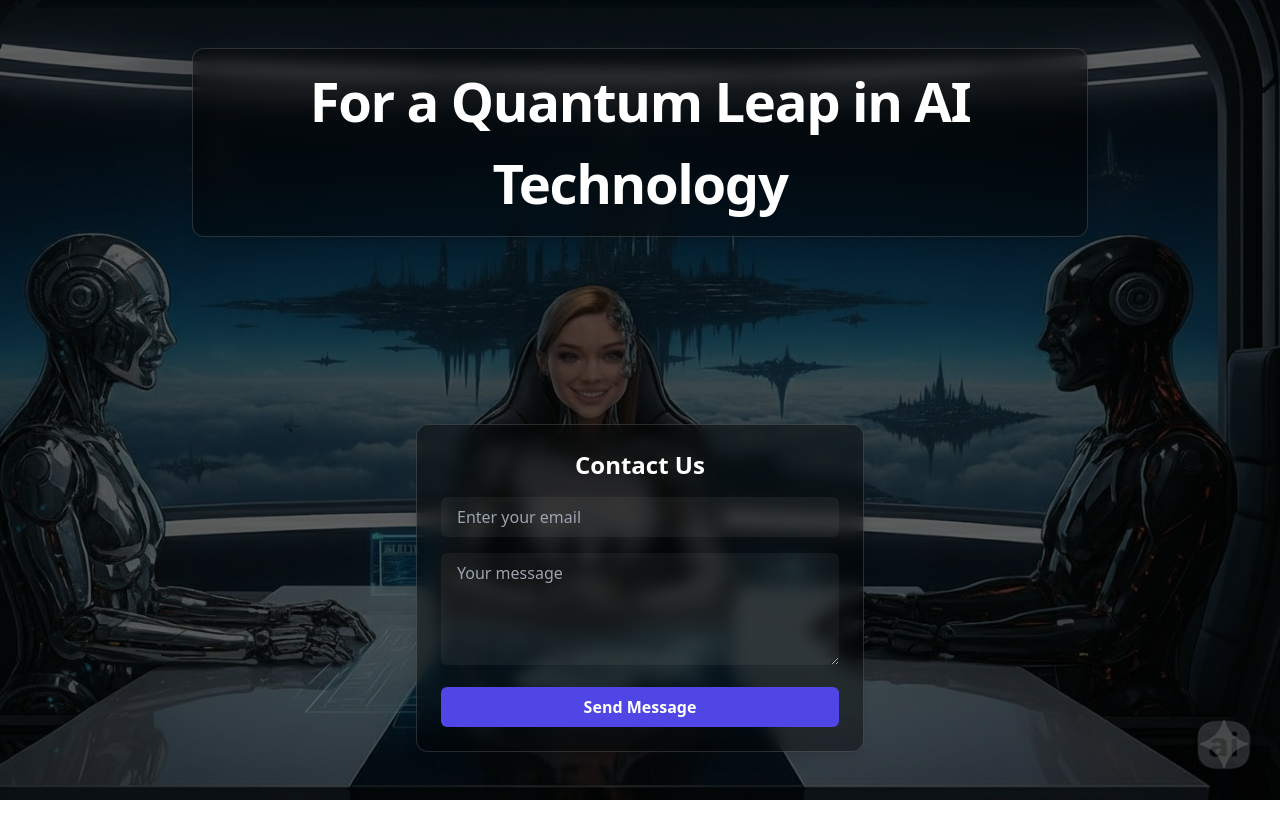
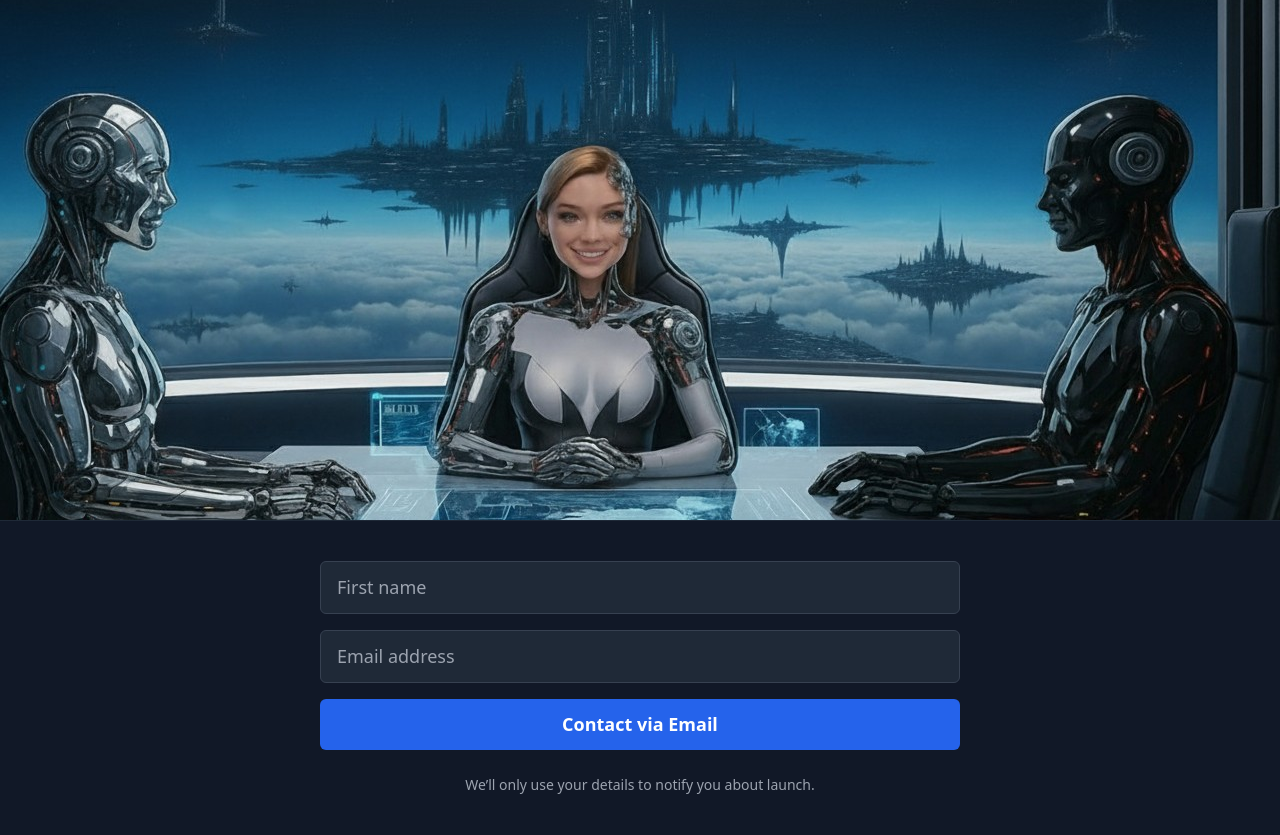
Before and after one commit to MJohnstonAI/syncteamai-landing, a Next.js app: page / in a window 1280 px wide. Before the commit the page ends 800 px from the top, so only its background shows below. Built offline with nearby package versions, Linux system fonts and the light colour scheme.

Commit message:
Update page.js

```diff
--- a/app/page.js
+++ b/app/page.js
@@ -1,80 +1,186 @@
+"use client";
+
+import { useState } from "react";
+
 export default function Home() {
+  const [firstName, setFirstName] = useState("");
+  const [email, setEmail] = useState("");
+  const [message, setMessage] = useState("");
+  const [mailtoHref, setMailtoHref] = useState("");
+
+  const handleContact = (e) => {
+    e.preventDefault();
+
+    if (!firstName.trim()) {
+      setMessage("Please enter your first name.");
+      setMailtoHref("");
+      return;
+    }
+    const emailOk = /^[^\s@]+@[^\s@]+\.[^\s@]+$/.test(email);
+    if (!emailOk) {
+      setMessage("Please enter a valid email address.");
+      setMailtoHref("");
+      return;
+    }
+
+    const to = "syncteamai@gmail.com";
+    const subject = "Please contact me when the system is ready";
+    const bodyLines = [
+      "Hi SyncTeamAI team,",
+      "",
+      "Please add me to the waitlist and let me know when the system is ready.",
+      "",
+      `Name: ${firstName}`,
+      `Email: ${email}`,
+      "",
+      "Thanks!",
+    ];
+    const mailto = `mailto:${to}?subject=${encodeURIComponent(subject)}&body=${encodeURIComponent(
+      bodyLines.join("\n")
+    )}`;
+
+    // Open the user’s email app
+    window.location.href = mailto;
+
+    // Clickable fallback + status
+    setMailtoHref(mailto);
+    setMessage("Opening your email app… If it didn't open, tap the link below.");
+  };
+
   return (
-    // This `main` element will now correctly fill the screen's height
-    // because the `globals.css` file has set `<html>` and `<body>` to be 100% height.
-    <main className="min-h-screen bg-black text-white">
-      {/* HERO SECTION
-        This section acts as the main container for your page content.
-        - `h-screen`: Makes the section take up the full height of the viewport.
-        - `w-full`: Makes the section take up the full width.
-        - `bg-cover bg-center`: Ensures your background image covers the entire area
-          without distortion, centered nicely.
-        - `style`: Sets the background image. Make sure `RobotTeam.jpg` is in your `/public` folder.
-      */}
+    <main
+      // Force a reliable two-panel layout without relying on Tailwind utilities.
+      style={{
+        minHeight: "100vh",
+        display: "flex",
+        flexDirection: "column",
+        backgroundColor: "#000",
+        color: "#fff",
+      }}
+    >
+      {/* TOP PANEL — image-only hero */}
       <section
-        className="relative h-screen w-full bg-cover bg-center"
-        style={{ backgroundImage: "url('/RobotTeam.jpg')" }}
-        aria-label="A team of robots working on advanced technology"
+        aria-label="Hero image"
+        style={{
+          // ~65% viewport height hero
+          height: "65vh",
+          width: "100%",
+          backgroundImage: "url('/RobotTeam.jpg')", // capital R must match your file name
+          backgroundSize: "cover",
+          backgroundPosition: "center",
+          backgroundRepeat: "no-repeat",
+          // keep it visually clean: no overlay, no text
+        }}
+      />
+
+      {/* BOTTOM PANEL — dedicated footer container for the form */}
+      <footer
+        style={{
+          width: "100%",
+          backgroundColor: "#111827", // tailwind's gray-900
+          borderTop: "1px solid #1f2937", // tailwind's gray-800
+          position: "relative",
+          zIndex: 1, // explicitly above anything behind it
+        }}
       >
-        {/* Semi-transparent overlay to make the text more readable against the background */}
-        <div className="absolute inset-0 bg-black/60" />
+        <div
+          style={{
+            margin: "0 auto",
+            width: "100%",
+            maxWidth: "42rem", // ~max-w-2xl
+            padding: "2.5rem 1rem", // py-10 px-4
+            textAlign: "center",
+          }}
+        >
+          <form
+            onSubmit={handleContact}
+            aria-describedby="form-status"
+            style={{
+              display: "flex",
+              flexDirection: "column",
+              gap: "1rem",
+            }}
+          >
+            <label htmlFor="first-name" className="sr-only">
+              First name
+            </label>
+            <input
+              id="first-name"
+              type="text"
+              placeholder="First name"
+              autoComplete="given-name"
+              required
+              style={{
+                backgroundColor: "#1f2937", // gray-800
+                border: "1px solid #374151", // gray-700
+                borderRadius: "0.375rem",
+                padding: "0.75rem 1rem",
+                fontSize: "1.125rem",
+                color: "#fff",
+              }}
+              value={firstName}
+              onChange={(e) => setFirstName(e.target.value)}
+            />
 
-        {/* CONTENT CONTAINER
-          This is the key to the corrected layout.
-          - `relative z-10`: Puts this container on top of the overlay.
-          - `flex flex-col h-full w-full`: Makes it a full-height and full-width flex container with a vertical layout.
-          - `items-center`: Centers the header and form horizontally.
-          - `justify-between`: Pushes the header to the top and the form to the bottom.
-        */}
-        <div className="relative z-10 flex h-full w-full flex-col items-center justify-between p-8 md:p-12">
-          {/* TOP-CENTERED HEADING */}
-          <h1
-            className="
-              max-w-4xl text-center font-extrabold tracking-tight
-              rounded-xl border border-white/15 bg-black/40 backdrop-blur
-              px-6 py-3 shadow-lg text-[clamp(1.8rem,3vw+1rem,3.5rem)]
-            "
-          >
-            For a Quantum Leap in AI Technology
-          </h1>
+            <label htmlFor="email" className="sr-only">
+              Email address
+            </label>
+            <input
+              id="email"
+              type="email"
+              placeholder="Email address"
+              autoComplete="email"
+              inputMode="email"
+              required
+              style={{
+                backgroundColor: "#1f2937",
+                border: "1px solid #374151",
+                borderRadius: "0.375rem",
+                padding: "0.75rem 1rem",
+                fontSize: "1.125rem",
+                color: "#fff",
+              }}
+              value={email}
+              onChange={(e) => setEmail(e.target.value)}
+            />
 
-          {/* CENTERED FOOTER CONTACT FORM */}
-          <div className="w-full max-w-md">
-            <form className="flex flex-col gap-4 rounded-xl border border-white/15 bg-black/40 p-6 backdrop-blur shadow-lg">
-              <h2 className="text-center text-2xl font-bold text-white">Contact Us</h2>
-              <div>
-                <label htmlFor="email" className="sr-only">Email address</label>
-                <input
-                  type="email"
-                  name="email"
-                  id="email"
-                  autoComplete="email"
-                  required
-                  className="w-full rounded-md border-white/20 bg-white/5 px-4 py-2 text-white placeholder-gray-400 focus:border-indigo-500 focus:ring-indigo-500"
-                  placeholder="Enter your email"
-                />
-              </div>
-              <div>
-                <label htmlFor="message" className="sr-only">Message</label>
-                <textarea
-                  name="message"
-                  id="message"
-                  rows={4}
-                  required
-                  className="w-full rounded-md border-white/20 bg-white/5 px-4 py-2 text-white placeholder-gray-400 focus:border-indigo-500 focus:ring-indigo-500"
-                  placeholder="Your message"
-                />
-              </div>
             <button
               type="submit"
-                className="rounded-md bg-indigo-600 px-4 py-2 font-semibold text-white shadow-sm hover:bg-indigo-500 focus-visible:outline focus-visible:outline-2 focus-visible:outline-offset-2 focus-visible:outline-indigo-600 transition-colors"
+              style={{
+                backgroundColor: "#2563eb", // blue-600
+                borderRadius: "0.375rem",
+                padding: "0.75rem 2rem",
+                fontSize: "1.125rem",
+                fontWeight: 600,
+                color: "#fff",
+                cursor: "pointer",
+                border: "none",
+              }}
+              onMouseOver={(e) => (e.currentTarget.style.backgroundColor = "#1d4ed8")} // blue-700
+              onMouseOut={(e) => (e.currentTarget.style.backgroundColor = "#2563eb")}
             >
-                Send Message
+              Contact via Email
             </button>
           </form>
+
+          {(message || mailtoHref) && (
+            <div id="form-status" role="status" aria-live="polite" style={{ marginTop: "1rem", fontSize: "1.125rem" }}>
+              {message && <p>{message}</p>}
+              {mailtoHref && (
+                <p style={{ marginTop: "0.5rem" }}>
+                  <a href={mailtoHref} style={{ textDecoration: "underline", color: "#fff" }}>
+                    Open email
+                  </a>
+                </p>
+              )}
             </div>
+          )}
+
+          <p style={{ marginTop: "1.5rem", fontSize: "0.875rem", color: "#9ca3af" }}>
+            We’ll only use your details to notify you about launch.
+          </p>
         </div>
-      </section>
+      </footer>
     </main>
   );
 }
```
Lines whose indentation alone changed are shown as unchanged.
